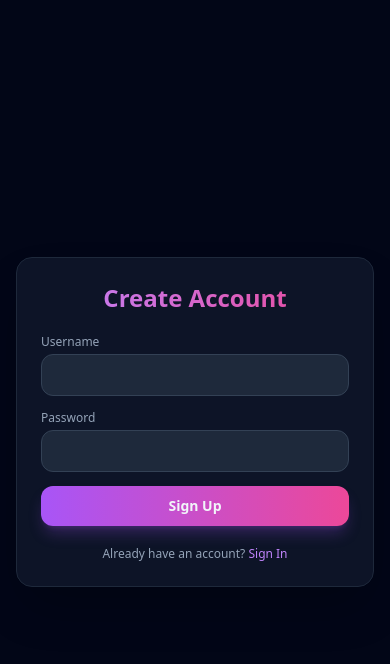
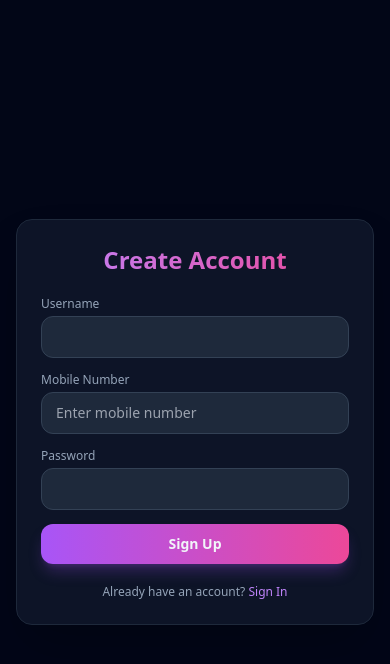
Before and after one commit to laxmanchoudhary1/gossips-chat, a Flask app: page /signup in a window 390 px wide. Shown: the top 664 px of the page. Run offline with Flask 3, Linux system fonts and the light colour scheme; some libraries are stand-ins or nearby versions.

Commit message:
Added mobile number field to signup and database schema

```diff
--- a/app.py
+++ b/app.py
@@ -14,7 +14,8 @@ def init_db():
         CREATE TABLE IF NOT EXISTS users (
             id INTEGER PRIMARY KEY AUTOINCREMENT,
             username TEXT UNIQUE NOT NULL,
-            password TEXT NOT NULL
+            password TEXT NOT NULL,
+            mobile TEXT NOT NULL
         )
     ''')
     cursor.execute('''
@@ -40,14 +41,17 @@ def signup():
     if request.method == 'POST':
         username = request.form['username'].strip()
         password = request.form['password'].strip()
-        if not username or not password:
+        mobile = request.form['mobile'].strip()
+
+        if not username or not password or not mobile:
             flash('All fields are required!', 'error')
             return redirect(url_for('signup'))
+
         hashed_password = generate_password_hash(password)
         try:
             conn = sqlite3.connect('database.db')
             cursor = conn.cursor()
-            cursor.execute('INSERT INTO users (username, password) VALUES (?, ?)', (username, hashed_password))
+            cursor.execute('INSERT INTO users (username, password, mobile) VALUES (?, ?, ?)', (username, hashed_password, mobile))
             conn.commit()
             conn.close()
             flash('Account created successfully! Please login.', 'success')
--- a/templates/signup.html
+++ b/templates/signup.html
@@ -24,6 +24,10 @@
                 <input type="text" name="username" required class="w-full bg-slate-800 border border-slate-700 rounded-xl px-3.5 py-2.5 text-sm focus:outline-none focus:border-purple-500 text-slate-100">
             </div>
             <div>
+                <label class="block text-xs font-medium text-slate-400 mb-1">Mobile Number</label>
+                <input type="tel" name="mobile" required placeholder="Enter mobile number" class="w-full bg-slate-800 border border-slate-700 rounded-xl px-3.5 py-2.5 text-sm focus:outline-none focus:border-purple-500 text-slate-100">
+            </div>
+            <div>
                 <label class="block text-xs font-medium text-slate-400 mb-1">Password</label>
                 <input type="password" name="password" required class="w-full bg-slate-800 border border-slate-700 rounded-xl px-3.5 py-2.5 text-sm focus:outline-none focus:border-purple-500 text-slate-100">
             </div>
```
Also changed, not shown: database.db (deleted).
